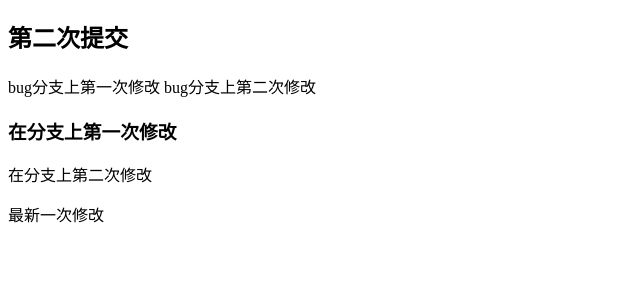
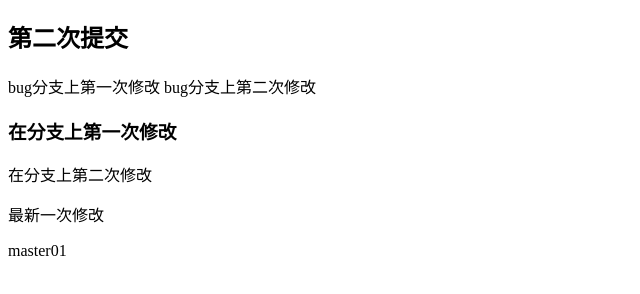
Before and after one commit to 5sdy/webclass, a plain HTML site: page index.html in a window 1280 px wide. Shown: the part 70-364 px from the top of the page, without its empty margins (0-640 px from the left). Drawn offline with Linux system fonts and the light colour scheme.

Commit message:
master01

```diff
--- a/index.html
+++ b/index.html
@@ -14,5 +14,6 @@
     <h3>在分支上第一次修改</h3>
     <p>在分支上第二次修改</p>
     <p>最新一次修改</p>
+    <p>master01</p>
 </body>
 </html>
```
